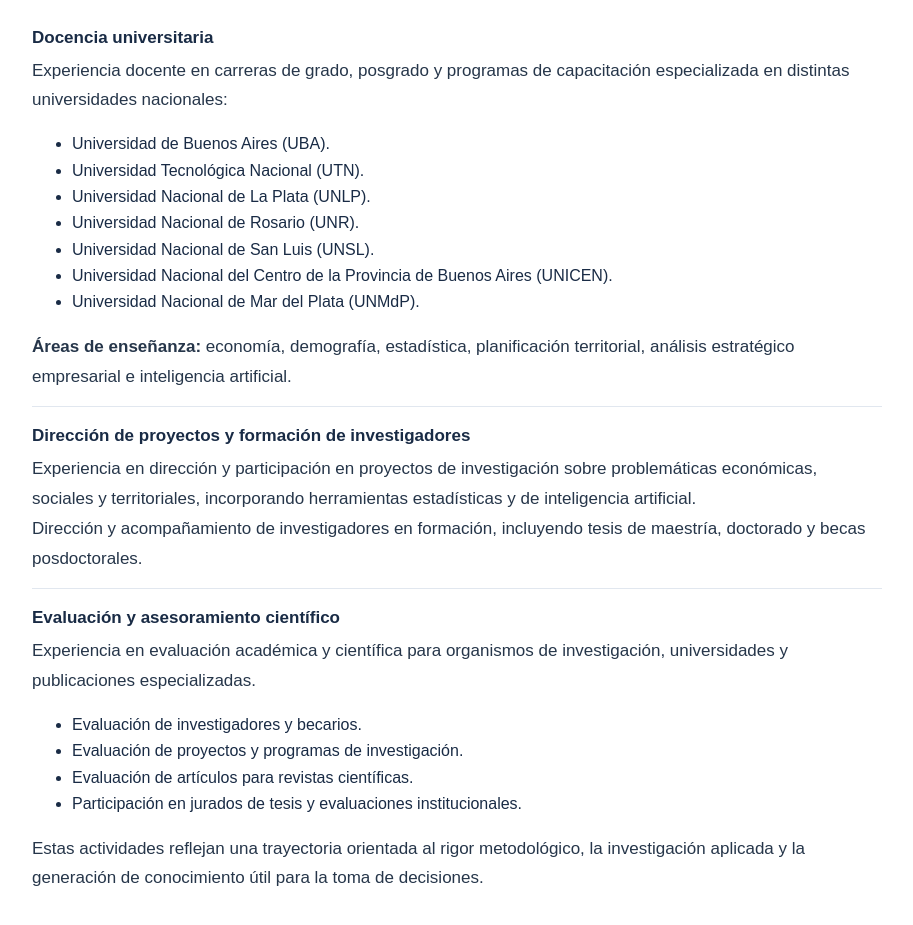
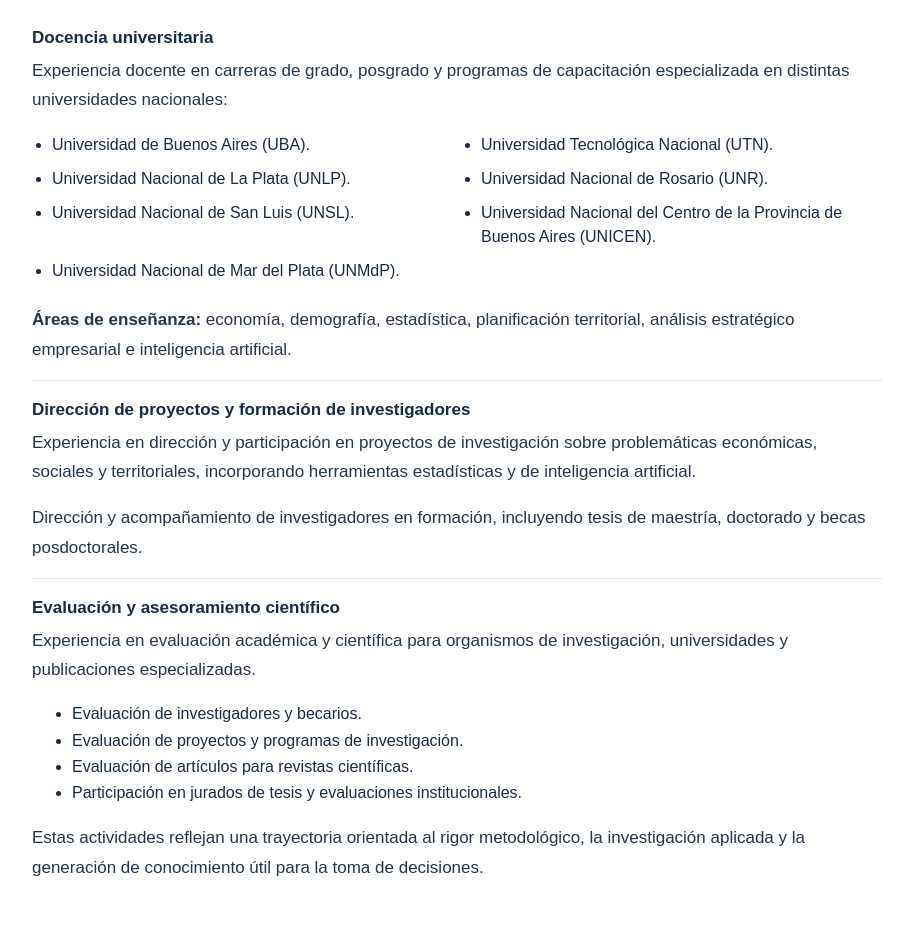
Before and after one commit to DrFernandoManzano/DrFernandoManzano.github.io, a plain HTML site: page investigacion.html in a window 1280 px wide. Shown: the part 1660-2585 px from the top of the page, without its empty margins (78-991 px from the left). Drawn offline with Linux system fonts and the light colour scheme.

Commit message:
Update investigacion.html

```diff
--- a/investigacion.html
+++ b/investigacion.html
@@ -13,6 +13,38 @@
   </title>
 
   <link rel="stylesheet" href="estilos.css">
+
+  <style>
+    /* Mejoras específicas del apartado Cargos */
+
+    #cargos .universidades-grid {
+      display: grid;
+      grid-template-columns: repeat(2, minmax(0, 1fr));
+      column-gap: 28px;
+      row-gap: 10px;
+      padding-left: 20px;
+      margin: 18px 0 22px;
+    }
+
+    #cargos .universidades-grid li {
+      line-height: 1.5;
+    }
+
+    #cargos .parrafo-separado {
+      margin-top: 16px;
+    }
+
+    #cargos > .estudio:last-child {
+      border-bottom: none;
+    }
+
+    @media (max-width: 650px) {
+      #cargos .universidades-grid {
+        grid-template-columns: 1fr;
+        row-gap: 8px;
+      }
+    }
+  </style>
 </head>
 
 <body>
@@ -169,12 +201,22 @@
             nacionales:
           </p>
 
-          <ul>
-            <li>Universidad de Buenos Aires (UBA).</li>
-            <li>Universidad Tecnológica Nacional (UTN).</li>
-            <li>Universidad Nacional de La Plata (UNLP).</li>
-            <li>Universidad Nacional de Rosario (UNR).</li>
-            <li>Universidad Nacional de San Luis (UNSL).</li>
+          <ul class="universidades-grid">
+            <li>
+              Universidad de Buenos Aires (UBA).
+            </li>
+            <li>
+              Universidad Tecnológica Nacional (UTN).
+            </li>
+            <li>
+              Universidad Nacional de La Plata (UNLP).
+            </li>
+            <li>
+              Universidad Nacional de Rosario (UNR).
+            </li>
+            <li>
+              Universidad Nacional de San Luis (UNSL).
+            </li>
             <li>
               Universidad Nacional del Centro de la
               Provincia de Buenos Aires (UNICEN).
@@ -209,7 +251,7 @@
             estadísticas y de inteligencia artificial.
           </p>
 
-          <p>
+          <p class="parrafo-separado">
             Dirección y acompañamiento de investigadores
             en formación, incluyendo tesis de maestría,
             doctorado y becas posdoctorales.
```
